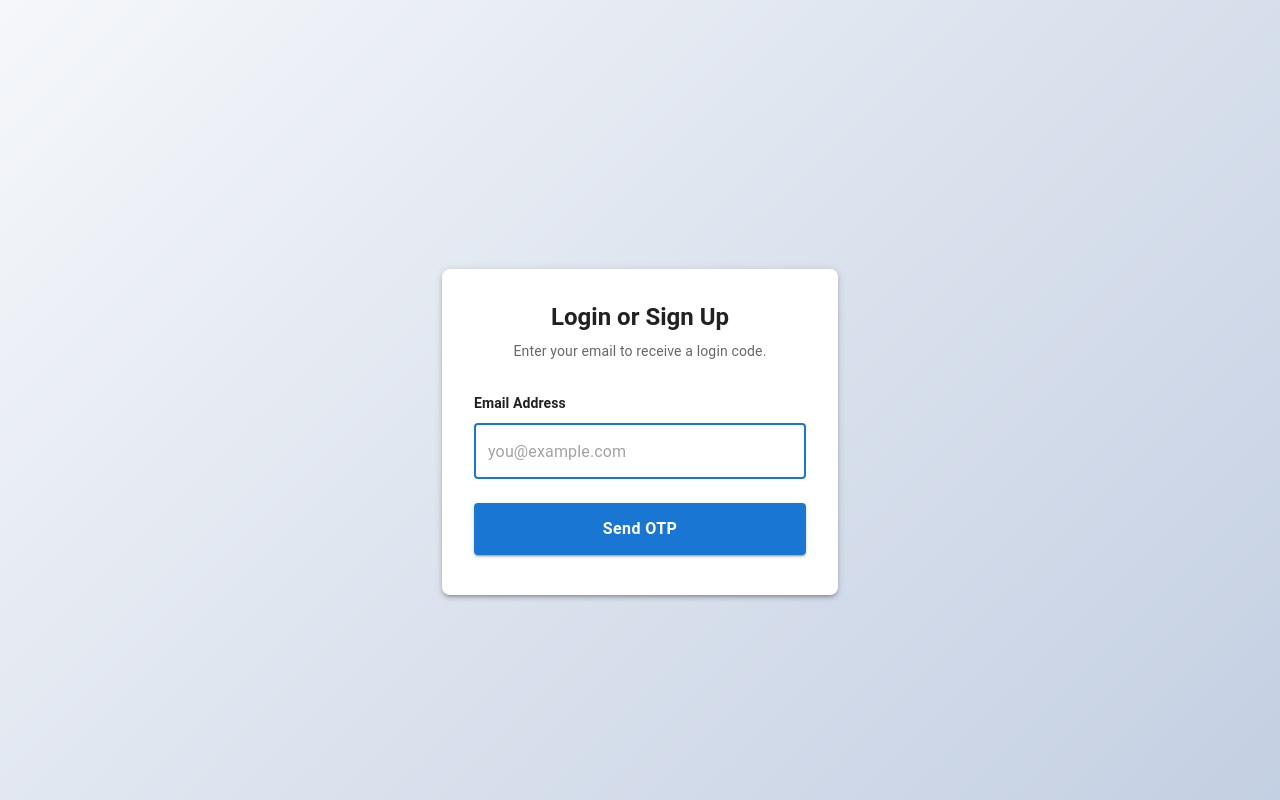
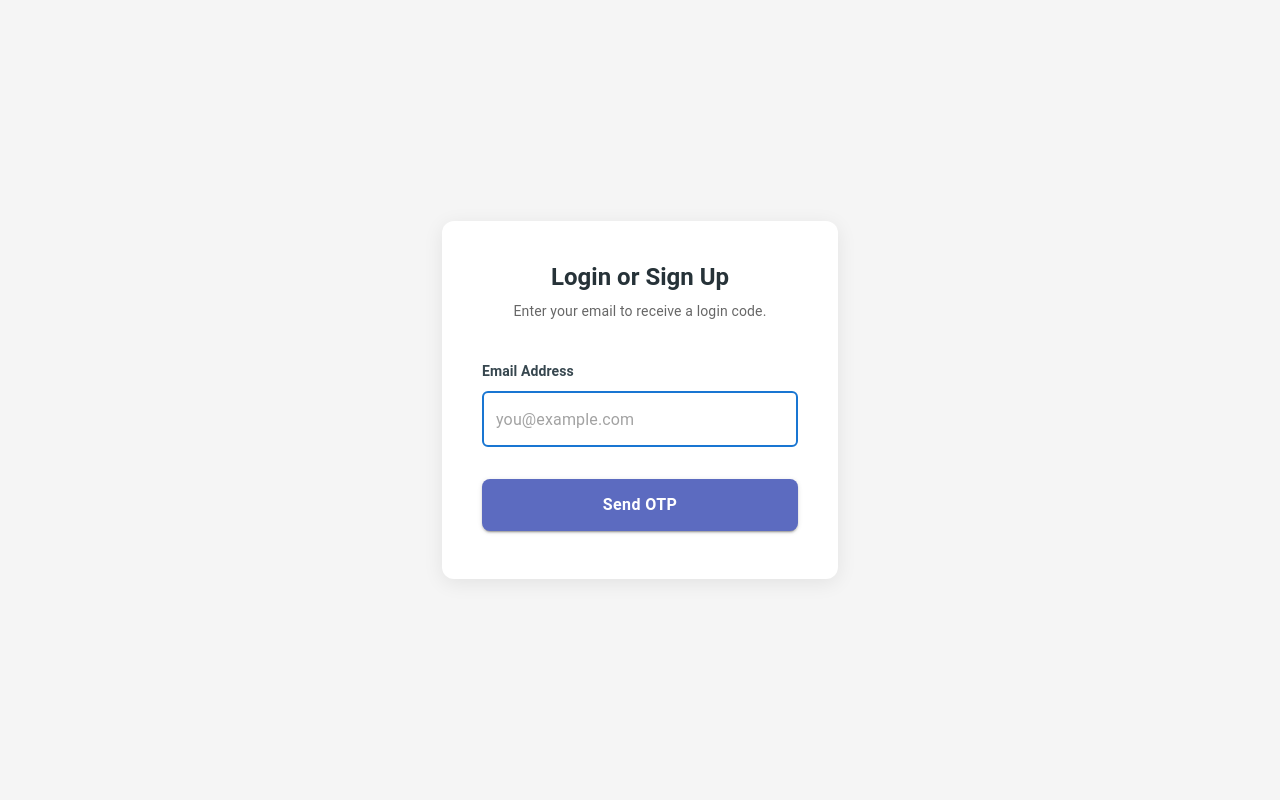
Before and after one commit to sankalp-technogise/upgrad-learning-platform, a React (Vite) app in the folder frontend/: page /login in a window 1280 px wide. Built offline with nearby package versions, Linux system fonts and the light colour scheme; no server answers.

Commit message:
feat: Introduce landing and home pages, implement authentication-based routing, and refresh the login UI.

```diff
--- a/frontend/package.json
+++ b/frontend/package.json
@@ -14,6 +14,7 @@
   "dependencies": {
     "@emotion/react": "^11.14.0",
     "@emotion/styled": "^11.14.1",
+    "@mui/icons-material": "^7.3.7",
     "@mui/material": "^7.3.7",
     "@tanstack/react-query": "^5.90.20",
     "@tanstack/react-router": "^1.157.16",
--- a/frontend/src/features/auth/components/LoginPage.tsx
+++ b/frontend/src/features/auth/components/LoginPage.tsx
@@ -1,7 +1,7 @@
 import React, { useState } from 'react'
 import { Box, Button, TextField, Typography, Paper, Container } from '@mui/material'
 import { useNavigate } from '@tanstack/react-router'
-import { authApi } from '@/features/auth/api/authApi' // Assuming aliasing is setup or use relative
+import { authApi } from '@/features/auth/api/authApi'
 
 export const LoginPage: React.FC = () => {
   const [email, setEmail] = useState('')
@@ -16,7 +16,6 @@ export const LoginPage: React.FC = () => {
 
     try {
       await authApi.requestOtp(email)
-      // Navigate to OTP page
       navigate({ to: '/auth/otp', search: { email } })
     } catch (err) {
       console.error(err)
@@ -27,18 +26,39 @@ export const LoginPage: React.FC = () => {
   }
 
   return (
-    <Container maxWidth="xs">
-      <Box sx={{ mt: 8, display: 'flex', flexDirection: 'column', alignItems: 'center' }}>
-        <Paper elevation={3} sx={{ p: 4, width: '100%', borderRadius: 2 }}>
-          <Typography component="h1" variant="h5" align="center" sx={{ fontWeight: 'bold', mb: 1 }}>
+    <Box
+      sx={{
+        minHeight: '100vh',
+        display: 'flex',
+        alignItems: 'center',
+        justifyContent: 'center',
+        backgroundColor: '#f5f5f5',
+      }}
+    >
+      <Container maxWidth="xs">
+        <Paper
+          elevation={0}
+          sx={{
+            p: 5,
+            width: '100%',
+            borderRadius: 3,
+            boxShadow: '0 4px 20px rgba(0, 0, 0, 0.08)',
+          }}
+        >
+          <Typography
+            component="h1"
+            variant="h5"
+            align="center"
+            sx={{ fontWeight: 700, mb: 1, color: '#263238' }}
+          >
             Login or Sign Up
           </Typography>
-          <Typography variant="body2" color="text.secondary" align="center" sx={{ mb: 4 }}>
+          <Typography variant="body2" color="text.secondary" align="center" sx={{ mb: 5 }}>
             Enter your email to receive a login code.
           </Typography>
 
           <Box component="form" onSubmit={handleSubmit}>
-            <Typography variant="subtitle2" sx={{ mb: 1, fontWeight: 'bold' }}>
+            <Typography variant="subtitle2" sx={{ mb: 1, fontWeight: 600, color: '#37474f' }}>
               Email Address
             </Typography>
             <TextField
@@ -54,7 +74,7 @@ export const LoginPage: React.FC = () => {
               error={!!error}
               helperText={error}
               InputProps={{
-                sx: { borderRadius: 1 },
+                sx: { borderRadius: 1.5 },
               }}
             />
             <Button
@@ -63,12 +83,17 @@ export const LoginPage: React.FC = () => {
               variant="contained"
               size="large"
               sx={{
-                mt: 3,
+                mt: 4,
                 mb: 1,
                 py: 1.5,
                 textTransform: 'none',
                 fontSize: '1rem',
                 fontWeight: 600,
+                borderRadius: 2,
+                backgroundColor: '#5c6bc0',
+                '&:hover': {
+                  backgroundColor: '#3f51b5',
+                },
               }}
               disabled={isLoading}
             >
@@ -76,7 +101,7 @@ export const LoginPage: React.FC = () => {
             </Button>
           </Box>
         </Paper>
-      </Box>
-    </Container>
+      </Container>
+    </Box>
   )
 }
--- /dev/null
+++ b/frontend/src/features/home/HomePage.tsx
@@ -0,0 +1,29 @@
+import { Button, Container, Typography, Box } from '@mui/material'
+import { useAuth } from '@/context/AuthContext'
+import { useNavigate } from '@tanstack/react-router'
+
+export const HomePage = () => {
+  const { logout } = useAuth()
+  const navigate = useNavigate()
+
+  const handleLogout = () => {
+    logout()
+    navigate({ to: '/' })
+  }
+
+  return (
+    <Container maxWidth="md">
+      <Box sx={{ mt: 8, textAlign: 'center' }}>
+        <Typography variant="h3" component="h1" gutterBottom>
+          Home Screen
+        </Typography>
+        <Typography variant="body1" sx={{ mb: 4 }}>
+          Welcome back! You are successfully logged in.
+        </Typography>
+        <Button variant="outlined" color="primary" onClick={handleLogout}>
+          Logout
+        </Button>
+      </Box>
+    </Container>
+  )
+}
--- /dev/null
+++ b/frontend/src/features/landing/LandingPage.tsx
@@ -0,0 +1,65 @@
+import { Button, Container, Typography, Box } from '@mui/material'
+import { Link } from '@tanstack/react-router'
+import SchoolIcon from '@mui/icons-material/School'
+import landingIllustration from '@/assets/landing_illustration.png'
+
+export const LandingPage = () => {
+  return (
+    <Box
+      sx={{
+        minHeight: '100vh',
+        display: 'flex',
+        flexDirection: 'column',
+        alignItems: 'center',
+        justifyContent: 'center',
+        backgroundColor: '#f5f5f5',
+        px: 2,
+      }}
+    >
+      <Container maxWidth="sm" sx={{ textAlign: 'center' }}>
+        <SchoolIcon sx={{ fontSize: 60, color: '#5c6bc0', mb: 2 }} />
+
+        <Typography variant="h3" component="h1" sx={{ fontWeight: 700, mb: 1, color: '#263238' }}>
+          Welcome to LearnSphere
+        </Typography>
+
+        <Typography variant="body1" sx={{ color: '#607d8b', mb: 4 }}>
+          Your personalized journey to knowledge starts here. Dive into curated video series and
+          master new skills at your own pace.
+        </Typography>
+
+        <Box
+          component="img"
+          src={landingIllustration}
+          alt="Students learning together"
+          sx={{
+            width: '100%',
+            maxWidth: 500,
+            borderRadius: 2,
+            mb: 4,
+            boxShadow: 3,
+          }}
+        />
+
+        <Link to="/login" style={{ textDecoration: 'none' }}>
+          <Button
+            variant="contained"
+            size="large"
+            sx={{
+              px: 5,
+              py: 1.5,
+              textTransform: 'none',
+              fontSize: '1rem',
+              backgroundColor: '#5c6bc0',
+              '&:hover': {
+                backgroundColor: '#3f51b5',
+              },
+            }}
+          >
+            Get Started
+          </Button>
+        </Link>
+      </Container>
+    </Box>
+  )
+}
--- a/frontend/src/router.tsx
+++ b/frontend/src/router.tsx
@@ -1,13 +1,20 @@
-import { createRouter, createRoute, createRootRoute, Link, Outlet } from '@tanstack/react-router'
+import {
+  createRouter,
+  createRoute,
+  createRootRoute,
+  Outlet,
+  redirect,
+} from '@tanstack/react-router'
 
 import { LoginPage } from '@/features/auth/components/LoginPage'
 import { OtpPage } from '@/features/auth/components/OtpPage'
+import { LandingPage } from '@/features/landing/LandingPage'
+import { HomePage } from '@/features/home/HomePage'
 
 const rootRoute = createRootRoute({
   component: () => (
     <>
       <Outlet />
-      {/* <TanStackRouterDevtools /> */}
     </>
   ),
 })
@@ -15,32 +22,51 @@ const rootRoute = createRootRoute({
 const indexRoute = createRoute({
   getParentRoute: () => rootRoute,
   path: '/',
-  component: () => (
-    <div style={{ padding: 20 }}>
-      <h3>Welcome Home!</h3>
-      <Link to="/login">Go to Login</Link>
-    </div>
-  ),
+  beforeLoad: () => {
+    const token = localStorage.getItem('token')
+    if (token) {
+      throw redirect({ to: '/home' })
+    }
+  },
+  component: LandingPage,
+})
+
+const homeRoute = createRoute({
+  getParentRoute: () => rootRoute,
+  path: '/home',
+  beforeLoad: () => {
+    const token = localStorage.getItem('token')
+    if (!token) {
+      throw redirect({ to: '/login' })
+    }
+  },
+  component: HomePage,
 })
 
 const loginRoute = createRoute({
   getParentRoute: () => rootRoute,
   path: '/login',
+  beforeLoad: () => {
+    const token = localStorage.getItem('token')
+    if (token) {
+      throw redirect({ to: '/home' })
+    }
+  },
   component: LoginPage,
 })
 
 const otpRoute = createRoute({
   getParentRoute: () => rootRoute,
   path: '/auth/otp',
-  component: OtpPage,
   validateSearch: (search: Record<string, unknown>) => {
     return {
       email: search.email as string,
     }
   },
+  component: OtpPage,
 })
 
-const routeTree = rootRoute.addChildren([indexRoute, loginRoute, otpRoute])
+const routeTree = rootRoute.addChildren([indexRoute, homeRoute, loginRoute, otpRoute])
 
 export const router = createRouter({ routeTree })
 
```
Also changed, not shown: frontend/src/assets/landing_illustration.png (added), 1 other file (tests, documents, lock files or other folders).
